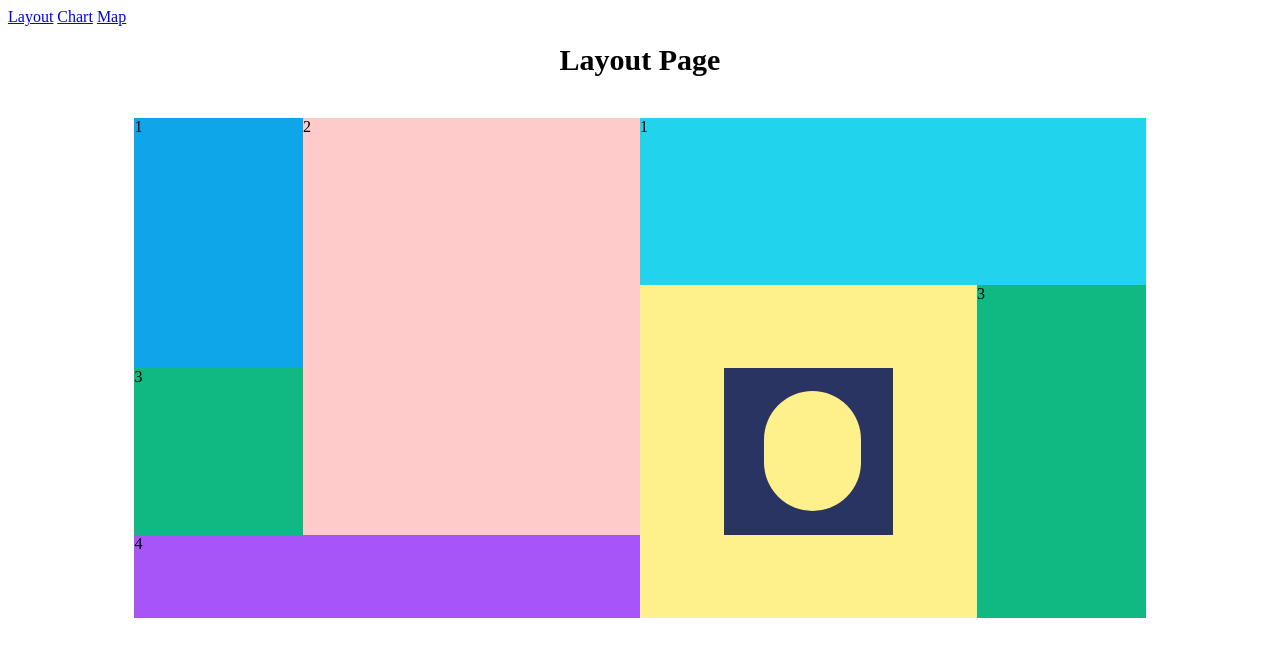
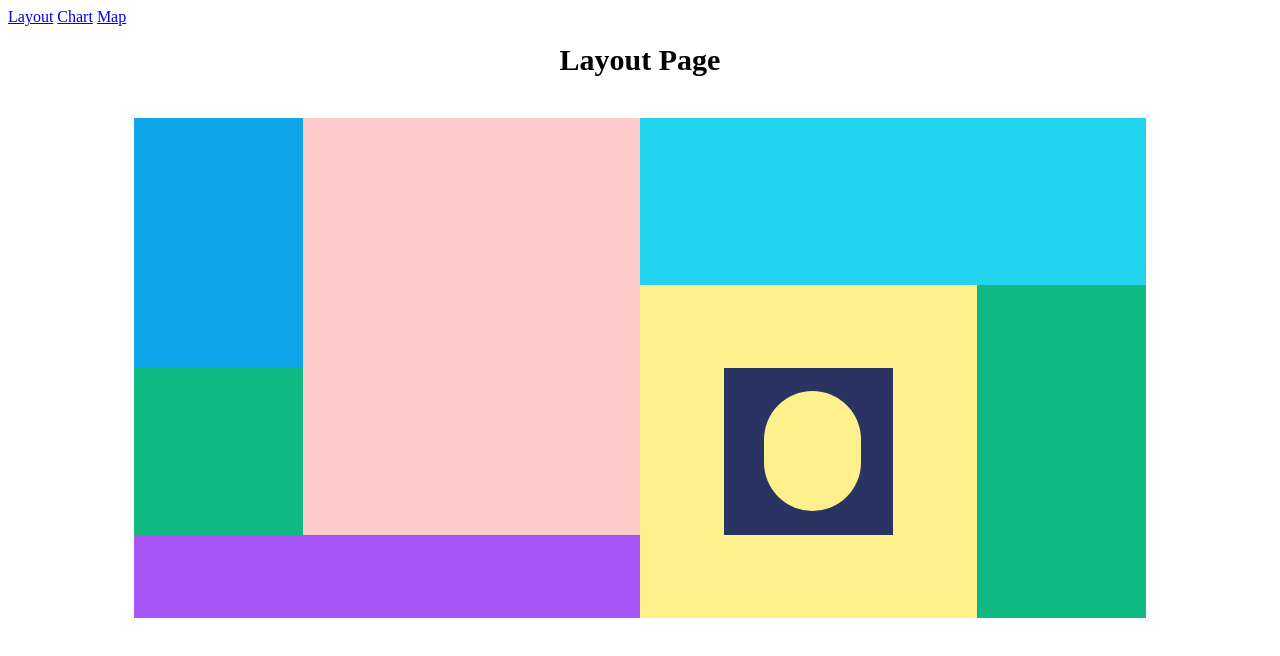
Before and after one commit to Mdsakib999/Svelte-Project, a SvelteKit app: page / in a window 1280 px wide. Shown: the top 656 px of the page. Built offline with nearby package versions, Linux system fonts and the light colour scheme.

Commit message:
some change

```diff
--- a/src/routes/+page.svelte
+++ b/src/routes/+page.svelte
@@ -7,14 +7,14 @@
 
 <div class=" mt-10 w-[80%] mx-auto lg:flex ">
     <div class=" lg:w-[50%] h-[500px]  grid grid-cols-6 grid-rows-6 ">
-        <div class="bg-sky-500 lg:col-span-2 lg:row-span-3 hidden lg:block">1</div>
-        <div class="bg-red-200 col-span-6 row-span-6 lg:col-span-4 lg:row-span-5">2</div>
-        <div class="bg-emerald-500 row-span-2 col-span-2 hidden lg:block">3</div>
-        <div class="bg-purple-500 row-span-1 col-span-6 hidden lg:block">4</div>
+        <div class="bg-sky-500 lg:col-span-2 lg:row-span-3 hidden lg:block"></div>
+        <div class="bg-red-200 col-span-6 row-span-6 lg:col-span-4 lg:row-span-5"></div>
+        <div class="bg-emerald-500 row-span-2 col-span-2 hidden lg:block"></div>
+        <div class="bg-purple-500 row-span-1 col-span-6 hidden lg:block"></div>
     </div>
 
     <div class="lg:w-[50%] h-[500px] grid grid-cols-6 grid-rows-6">
-        <div class="bg-cyan-400 col-span-6 row-span-2 hidden lg:block">1</div>
+        <div class="bg-cyan-400 col-span-6 row-span-2 hidden lg:block"></div>
         <div class="bg-yellow-200 col-span-6 row-span-6 lg:col-span-4 lg:row-span-4 flex items-center justify-center">
             <dir class="w-[50%] my-color h-[50%] flex justify-center items-center ">
 
@@ -24,7 +24,7 @@
 
             </dir>
         </div>
-        <div class="bg-emerald-500 row-span-4 col-span-2 hidden lg:block">3</div>
+        <div class="bg-emerald-500 row-span-4 col-span-2 hidden lg:block"></div>
     </div>
 </div>
 
```
